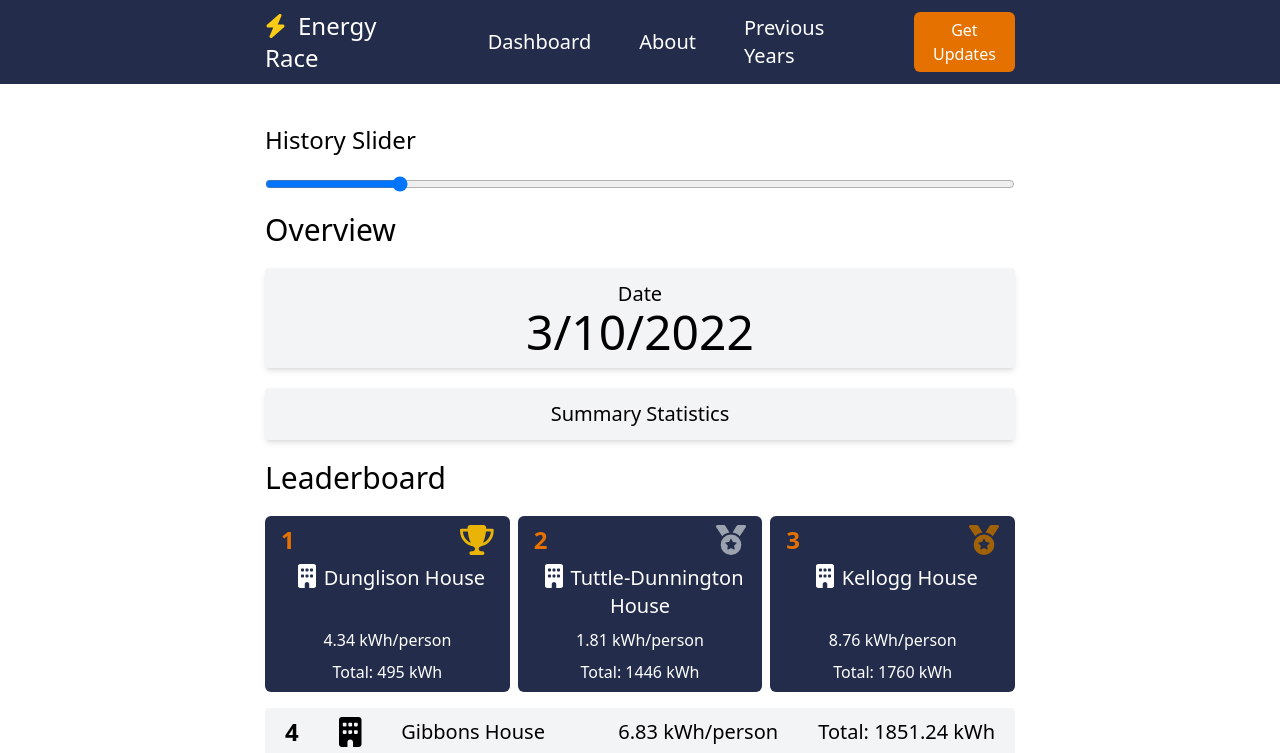
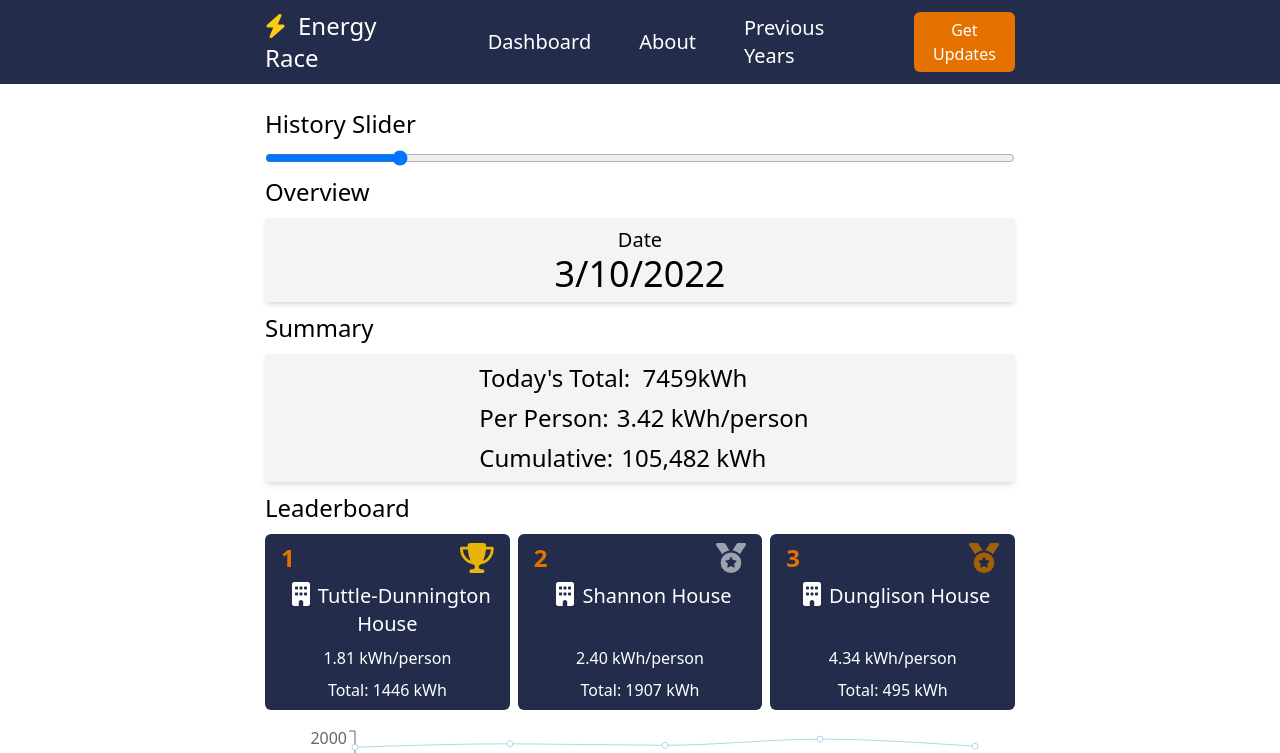
Before and after one commit to julesfll/ecodash, a Next.js app: page / in a window 1280 px wide. Shown: the top 753 px of the page. Built offline with nearby package versions, Linux system fonts and the light colour scheme; no server answers.

Commit message:
cumulative stats

```diff
--- a/components/Countdown.tsx
+++ b/components/Countdown.tsx
@@ -8,9 +8,9 @@ export default function Countdown({
   title: string;
 }) {
   return (
-    <div className="flex flex-col items-center p-3 bg-gray-100 shadow-md rounded">
+    <div className="flex flex-col items-center p-2 bg-gray-100 shadow-md rounded">
       <h1 className="text-xl">{title}</h1>
-      <h2 className="text-5xl"> {time}</h2>
+      <h2 className="text-4xl"> {time}</h2>
     </div>
   );
 }
--- a/components/Dashboard.tsx
+++ b/components/Dashboard.tsx
@@ -9,6 +9,7 @@ import Building from "../interfaces/Building";
 export default function Dashboard() {
   const [date, setDate] = useState("2022-03-10T00:00:00.000Z");
   const [allDates, setAllDates] = useState<string[]>([]);
+  const [allData, setAllData] = useState<Building[]>([]);
   const [leaderData, setLeaderData] = useState([]);
   const [graphUpperLimit, setGraphUpperLimit] = useState(5);
 
@@ -32,6 +33,7 @@ export default function Dashboard() {
           return a_date - b_date;
         });
         setAllDates(uniqueDates);
+        setAllData(data.data);
       });
   }, []);
 
@@ -50,8 +52,8 @@ export default function Dashboard() {
   }, [date]);
 
   return (
-    <div className="flex flex-col gap-5">
-      <h1 className="text-2xl">History Slider</h1>
+    <div className="flex flex-col gap-2.5">
+      <h1 className="text-2xl font-medium">History Slider</h1>
       <input
         type="range"
         min="0"
@@ -60,13 +62,18 @@ export default function Dashboard() {
         value={graphUpperLimit}
       ></input>
 
-      <h1 className="text-3xl">Overview</h1>
+      <h1 className="text-2xl font-medium">Overview</h1>
       <Countdown title={"Date"} time={new Date(date).toLocaleDateString()} />
-      <SummaryStats />
+      <h1 className="text-2xl font-medium">Summary</h1>
+      <SummaryStats data={leaderData} allData={allData} curDate={date} />
       {/* summary stats up to a day */}
 
-      <h1 className="text-3xl">Leaderboard</h1>
-      <Leaderboard data={leaderData} graphUpperLimit={graphUpperLimit} />
+      <h1 className="text-2xl font-medium">Leaderboard</h1>
+      <Leaderboard
+        data={leaderData}
+        allData={allData}
+        graphUpperLimit={graphUpperLimit}
+      />
     </div>
   );
 }
--- a/components/Leaderboard.tsx
+++ b/components/Leaderboard.tsx
@@ -6,7 +6,7 @@ import { faTrophy } from "@fortawesome/free-solid-svg-icons";
 import { faMedal } from "@fortawesome/free-solid-svg-icons";
 import Building from "../interfaces/Building";
 import OverallGraph from "./OverallGraph";
-import { capacities } from '../data';
+import { capacities } from "../data";
 
 function LeaderboardListItem({
   name,
@@ -102,9 +102,11 @@ function FeaturedCard({
 
 export default function Leaderboard({
   data,
+  allData,
   graphUpperLimit,
 }: {
   data: Building[];
+  allData: Building[];
   graphUpperLimit: number;
 }) {
   return (
@@ -123,6 +125,8 @@ export default function Leaderboard({
           );
         })}
       </div>
+      <OverallGraph graphUpperLimit={graphUpperLimit} />
+
       <div>
         {data.slice(3).map((d, i) => {
           return (
@@ -137,8 +141,6 @@ export default function Leaderboard({
           );
         })}
       </div>
-
-      <OverallGraph graphUpperLimit={graphUpperLimit} />
     </div>
   );
 }
--- a/components/SummaryStats.tsx
+++ b/components/SummaryStats.tsx
@@ -1,10 +1,75 @@
 import React from "react";
+import Building from "../interfaces/Building";
+import { capacities } from "../data";
 //include a graph of aggregate energy usage?
 //try to use prisma bc i kinda wanna learn it and flex that we used it..
-export default function SummaryStats() {
+export default function SummaryStats({
+  data,
+  allData,
+  curDate,
+}: {
+  data: Building[];
+  allData: Building[];
+  curDate: string;
+}) {
+  const computeTotal = () => {
+    let agg = 0;
+
+    data.forEach((d) => {
+      agg += d.value;
+    });
+    return agg.toFixed(0);
+  };
+
+  const computeTotalPerPerson = () => {
+    let totalCap = 0;
+    Object.keys(capacities).forEach((key) => {
+      totalCap += capacities[key];
+    });
+    return (parseInt(computeTotal()) / totalCap).toFixed(2);
+  };
+
+  const computeCumulative = () => {
+    const date = new Date(curDate).getTime();
+    let total = 0;
+    allData.forEach((d) => {
+      const d_date = new Date(d.time).getTime();
+      if (d_date <= date) {
+        total += d.value;
+      }
+    });
+    return total;
+  };
+
   return (
-    <div className="flex flex-col items-center p-3 bg-gray-100 shadow-md rounded">
-      <h1 className="text-xl">Summary Statistics</h1>
+    <div className="flex flex-col items-center p-2 bg-gray-100 shadow-md rounded">
+      <div className="flex flex-col justify-center gap-2">
+        <span>
+          <span className="text-2xl font-medium px-2">Today's Total:</span>{" "}
+          {/*
+//from https://stackoverflow.com/questions/2901102/how-to-print-a-number-with-commas-as-thousands-separators-in-javascript
+        */}
+          <span className="text-2xl">
+            {computeTotal()}
+            kWh
+          </span>
+        </span>
+        <span>
+          <span className="text-2xl font-medium px-2">Per Person:</span>
+          <span className="text-2xl">{computeTotalPerPerson()} kWh/person</span>
+        </span>
+
+        <span>
+          <span className="text-2xl font-medium px-2">Cumulative:</span>
+          <span className="text-2xl">
+            {computeCumulative()
+              .toFixed(0)
+              .toString()
+              .replace(/\B(?=(\d{3})+(?!\d))/g, ",")}{" "}
+            kWh
+          </span>
+        </span>
+      </div>
     </div>
   );
 }
--- a/components/TimeSeriesViz.tsx
+++ /dev/null
@@ -1,5 +0,0 @@
-import React from "react";
-
-export default function TimeSeriesViz() {
-  return <div>TimeSeriesViz</div>;
-}
--- a/components/TimeSlider.tsx
+++ /dev/null
@@ -1,5 +0,0 @@
-import React from "react";
-
-export default function TimeSlider() {
-  return <div>TimeSlider</div>;
-}
--- a/pages/_app.tsx
+++ b/pages/_app.tsx
@@ -9,7 +9,7 @@ function MyApp({ Component, pageProps }: AppProps) {
   return (
     <>
       <Navbar />
-      <div className="w-[750px] m-auto py-10">
+      <div className="w-[750px] m-auto py-6">
         <Component {...pageProps} />
       </div>
     </>
--- a/pages/api/buildings/index.ts
+++ b/pages/api/buildings/index.ts
@@ -1,6 +1,6 @@
 // Next.js API route support: https://nextjs.org/docs/api-routes/introduction
 import type { NextApiRequest, NextApiResponse } from "next";
-import { data } from "../../../data";
+import { data, capacities } from "../../../data";
 
 export default function handler(req: NextApiRequest, res: any) {
   const { date } = req.query; //filter by this string date
@@ -15,7 +15,7 @@ export default function handler(req: NextApiRequest, res: any) {
     return dateNoHours.toString() === filterDate.toString();
   });
   datesFiltered.sort((a, b) => {
-    return a.value - b.value;
+    return a.value / capacities[a.name] - b.value / capacities[b.name];
   });
   res.status(200).json({ data: datesFiltered });
 }
```
